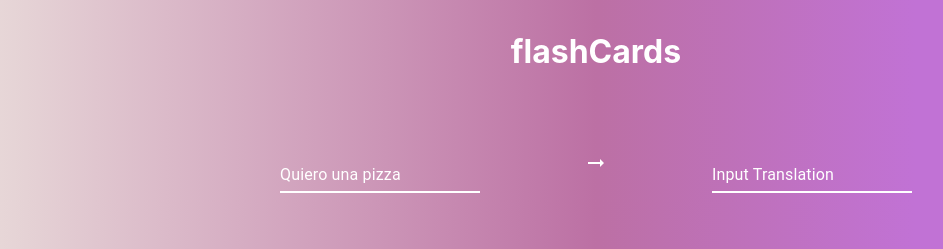
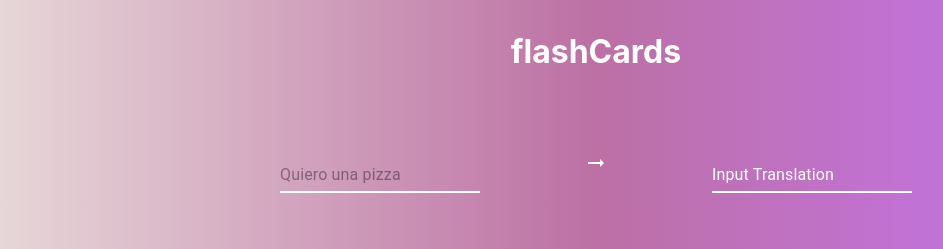
Before and after one commit to lg299/flashCards, a React (Create React App) app in the folder my-app/: page / in a window 1280 px wide. Shown: the top 249 px of the page, without its empty margins (44-987 px from the left). Built offline with nearby package versions, Linux system fonts and the light colour scheme.

Commit message:
Addded missing prop 'disabled' to TranslationInput

```diff
--- a/my-app/src/components/translation-input/translation-input.tsx
+++ b/my-app/src/components/translation-input/translation-input.tsx
@@ -27,21 +27,24 @@ const StyledTextFeild = styled(TextField)<TextFieldProps>(({ theme }) => ({
     },
     '& .MuiInput-root:hover:not(.Mui-disabled, .Mui-error):before': {
         border: '0',
+        color: 'white',
     },
 }));
 
 interface TextFieldProps {
     label: string
+    disabled: boolean
 }
 
 
 export function TranslationInput(props: TextFieldProps) {
-    const { label } = props;
+    const { label, disabled } = props;
     return (
         <StyledTextFeild
             id="standard"
             label={label}
             variant="standard"
+            disabled={disabled}
         />
     );
 };
```
